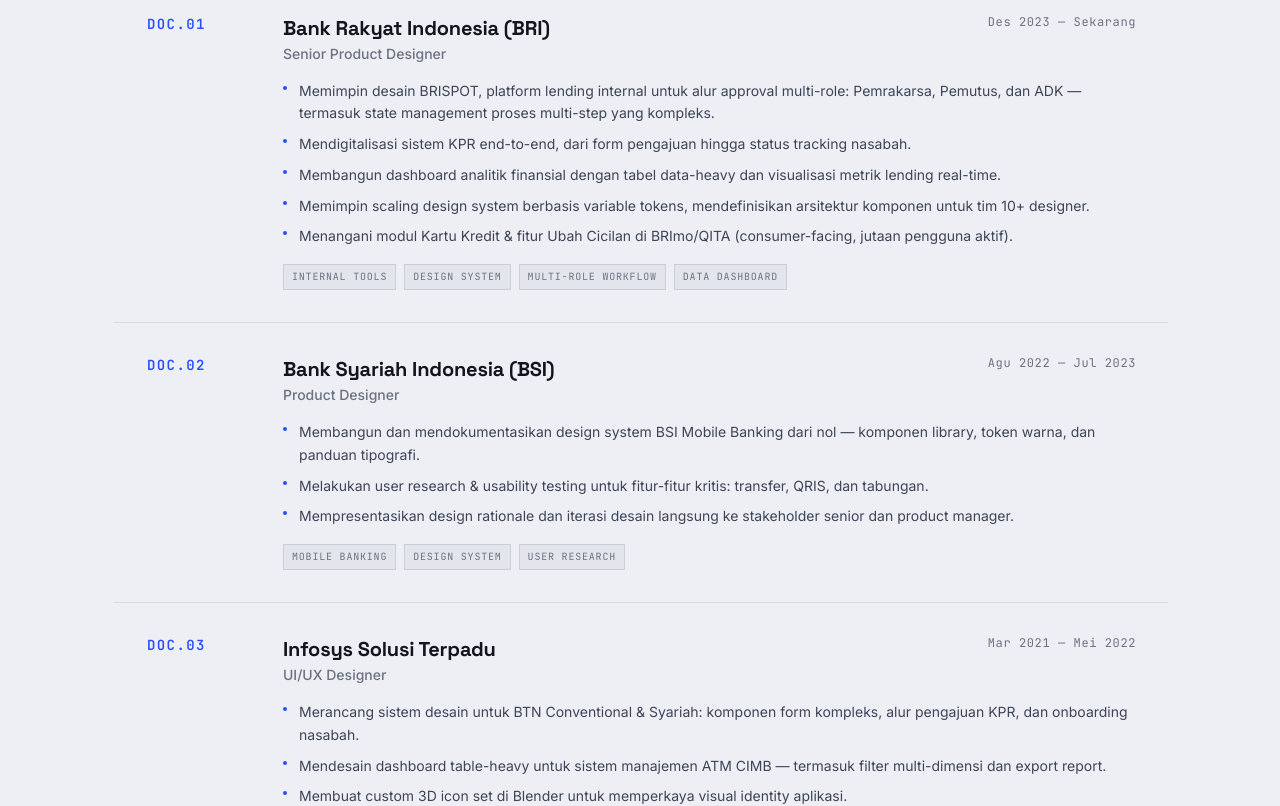
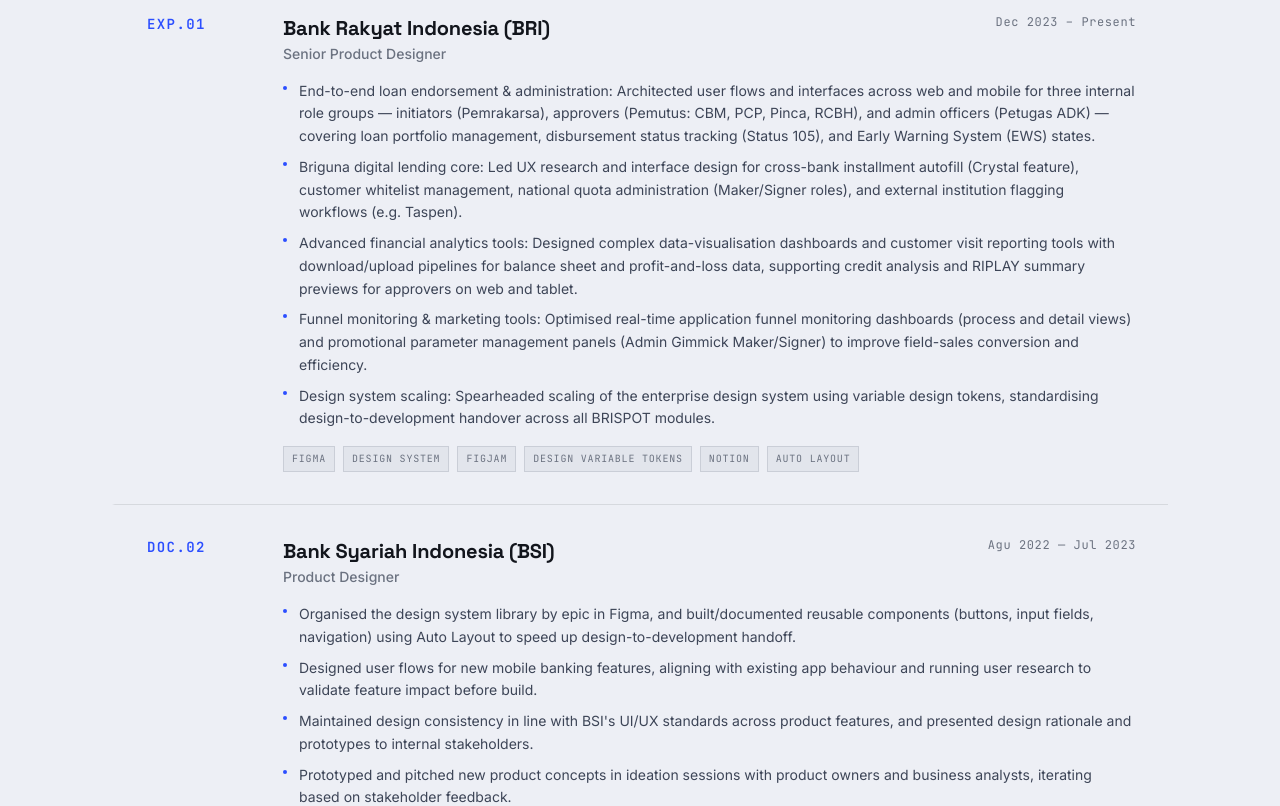
Before and after one commit to rahadianm22/New-Portfolio, a Next.js app: page / in a window 1280 px wide. Shown: the part 1200-2006 px from the top of the page. Built offline with nearby package versions, Linux system fonts and the light colour scheme.

Commit message:
Add SpeedInsights import

```diff
--- a/components/ExperienceSection.tsx
+++ b/components/ExperienceSection.tsx
@@ -14,19 +14,19 @@
 
 const experiences: ExperienceEntry[] = [
   {
-    docId: "DOC.01",
+    docId: "EXP.01",
     role: "Senior Product Designer",
     company: "Bank Rakyat Indonesia (BRI)",
-    period: "Des 2023 — Sekarang",
-    duration: "1.5+ yr",
+    period: "Dec 2023 – Present",
+    duration: "2.5+ yr",
     highlights: [
-      "Memimpin desain BRISPOT, platform lending internal untuk alur approval multi-role: Pemrakarsa, Pemutus, dan ADK — termasuk state management proses multi-step yang kompleks.",
-      "Mendigitalisasi sistem KPR end-to-end, dari form pengajuan hingga status tracking nasabah.",
-      "Membangun dashboard analitik finansial dengan tabel data-heavy dan visualisasi metrik lending real-time.",
-      "Memimpin scaling design system berbasis variable tokens, mendefinisikan arsitektur komponen untuk tim 10+ designer.",
-      "Menangani modul Kartu Kredit & fitur Ubah Cicilan di BRImo/QITA (consumer-facing, jutaan pengguna aktif).",
+      "End-to-end loan endorsement & administration: Architected user flows and interfaces across web and mobile for three internal role groups — initiators (Pemrakarsa), approvers (Pemutus: CBM, PCP, Pinca, RCBH), and admin officers (Petugas ADK) — covering loan portfolio management, disbursement status tracking (Status 105), and Early Warning System (EWS) states.",
+      "Briguna digital lending core: Led UX research and interface design for cross-bank installment autofill (Crystal feature), customer whitelist management, national quota administration (Maker/Signer roles), and external institution flagging workflows (e.g. Taspen).",
+      "Advanced financial analytics tools: Designed complex data-visualisation dashboards and customer visit reporting tools with download/upload pipelines for balance sheet and profit-and-loss data, supporting credit analysis and RIPLAY summary previews for approvers on web and tablet.",
+      "Funnel monitoring & marketing tools: Optimised real-time application funnel monitoring dashboards (process and detail views) and promotional parameter management panels (Admin Gimmick Maker/Signer) to improve field-sales conversion and efficiency.",
+      "Design system scaling: Spearheaded scaling of the enterprise design system using variable design tokens, standardising design-to-development handover across all BRISPOT modules.",
     ],
-    tags: ["Internal Tools", "Design System", "Multi-role Workflow", "Data Dashboard"],
+    tags: ["Figma", "Design System", "FigJam", "Design Variable Tokens", "Notion", "Auto Layout"],
   },
   {
     docId: "DOC.02",
@@ -35,9 +35,10 @@
     period: "Agu 2022 — Jul 2023",
     duration: "11 mo",
     highlights: [
-      "Membangun dan mendokumentasikan design system BSI Mobile Banking dari nol — komponen library, token warna, dan panduan tipografi.",
-      "Melakukan user research & usability testing untuk fitur-fitur kritis: transfer, QRIS, dan tabungan.",
-      "Mempresentasikan design rationale dan iterasi desain langsung ke stakeholder senior dan product manager.",
+      "Organised the design system library by epic in Figma, and built/documented reusable components (buttons, input fields, navigation) using Auto Layout to speed up design-to-development handoff.",
+      "Designed user flows for new mobile banking features, aligning with existing app behaviour and running user research to validate feature impact before build.",
+      "Maintained design consistency in line with BSI's UI/UX standards across product features, and presented design rationale and prototypes to internal stakeholders.",
+      "Prototyped and pitched new product concepts in ideation sessions with product owners and business analysts, iterating based on stakeholder feedback."
     ],
     tags: ["Mobile Banking", "Design System", "User Research"],
   },
--- a/components/Navbar.tsx
+++ b/components/Navbar.tsx
@@ -58,7 +58,7 @@
 
         {/* CTA */}
         <a
-          href="https://mail.google.com/mail/?view=cm&fs=1&to=rahadianm22@gmail.com&su=Halo%20Rahadian"
+          href="https://mail.google.com/mail/?view=cm&fs=1&to=rahadianm22@gmail.com&su=Halo%20Rahadian%20"
           className="text-xs px-4 py-2 transition-all duration-150 hover:opacity-80"
           style={{
             fontFamily: "'JetBrains Mono', monospace",
```
